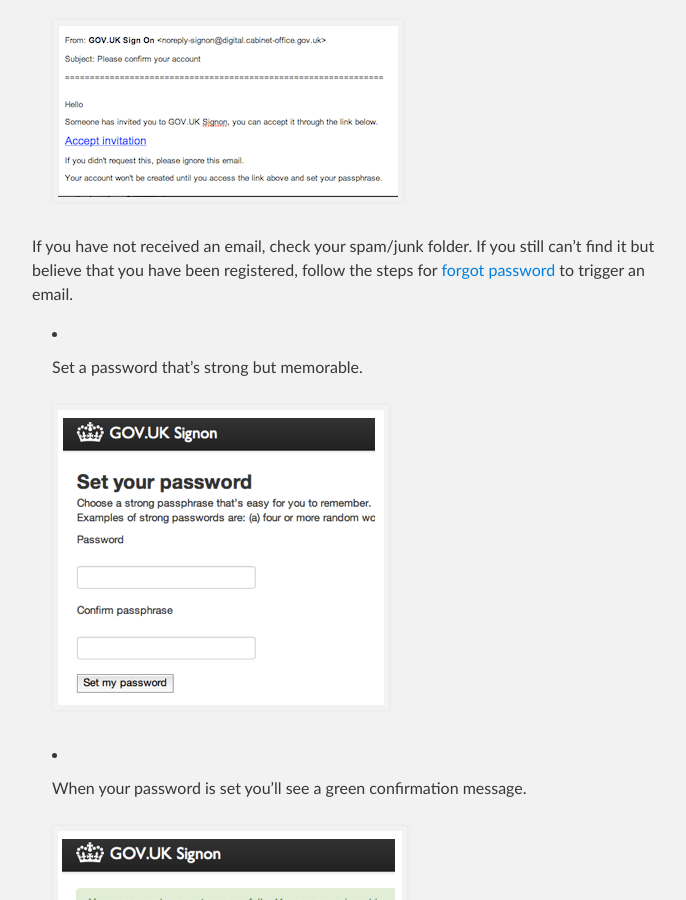
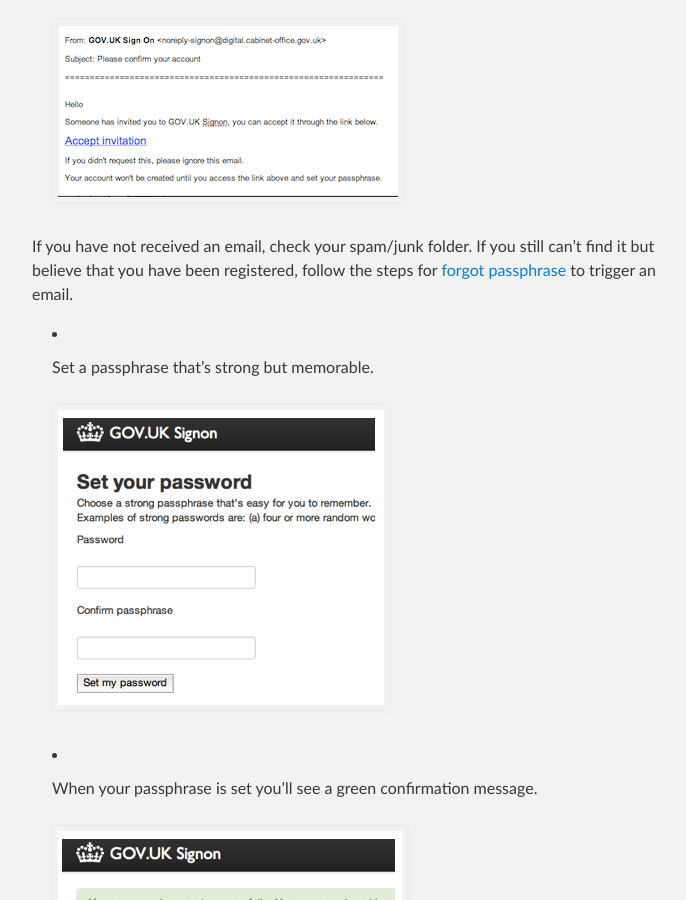
Before and after one commit to alphagov/inside-government-admin-guide, a Jekyll site: the page built from your-account/get-an-account.md, in a window 1280 px wide and 900 px high, scrolled down 530 px. Shown: the whole window, without its empty margins (288-974 px from the left). Built offline with Jekyll 4.4.1, drawn with Linux system fonts in a browser that asks for light colours.

Commit message:
Update get-an-account.md
password > passphrase

```diff
--- a/your-account/get-an-account.md
+++ b/your-account/get-an-account.md
@@ -12,13 +12,13 @@
 
    ![Get an account](get-an-account.png)
 
-If you have not received an email, check your spam/junk folder. If you still can't find it but believe that you have been registered, follow the steps for [forgot password](http://alphagov.github.io/inside-government-admin-guide/your-account/forgot-your-password.html) to trigger an email.
+If you have not received an email, check your spam/junk folder. If you still can't find it but believe that you have been registered, follow the steps for [forgot passphrase](http://alphagov.github.io/inside-government-admin-guide/your-account/forgot-your-passphrase.html) to trigger an email.
 
-* Set a password that’s strong but memorable.
+* Set a passphrase that’s strong but memorable.
 
    ![Get an account 2](get-an-account-2.png)
 
-* When your password is set you’ll see a green confirmation message.
+* When your passphrase is set you’ll see a green confirmation message.
 
    ![Get an account 3](get-an-account-3.png)
 
```
